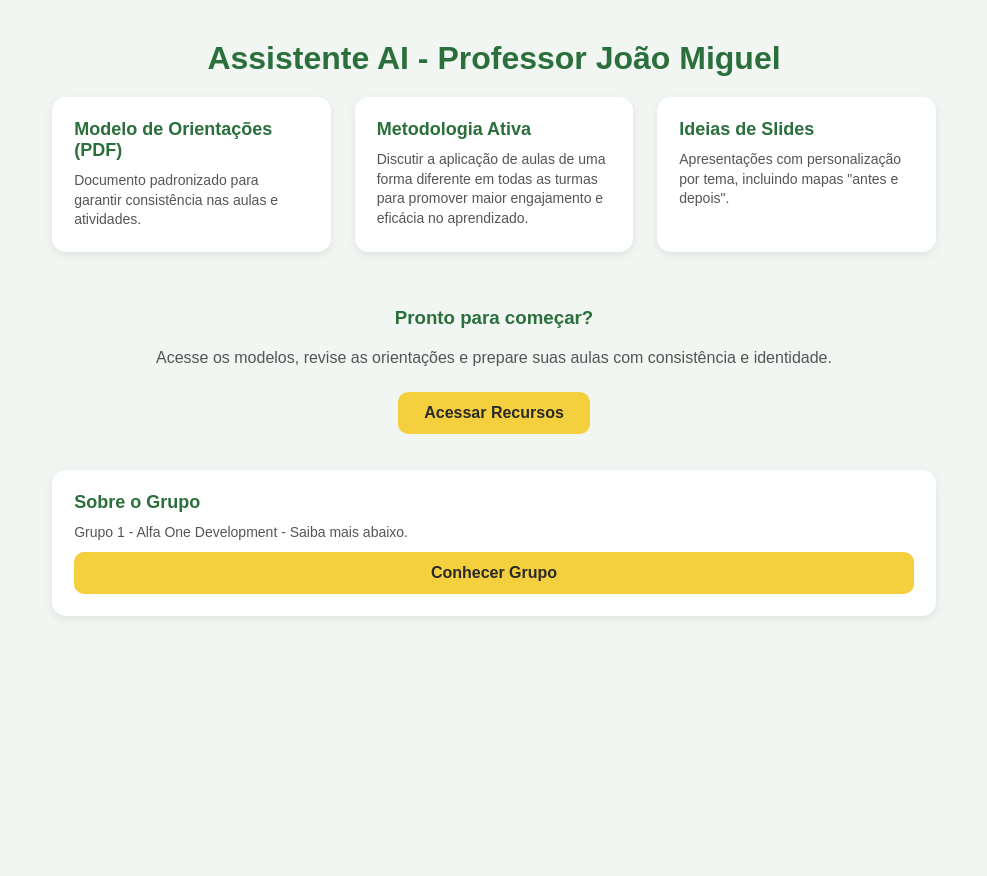
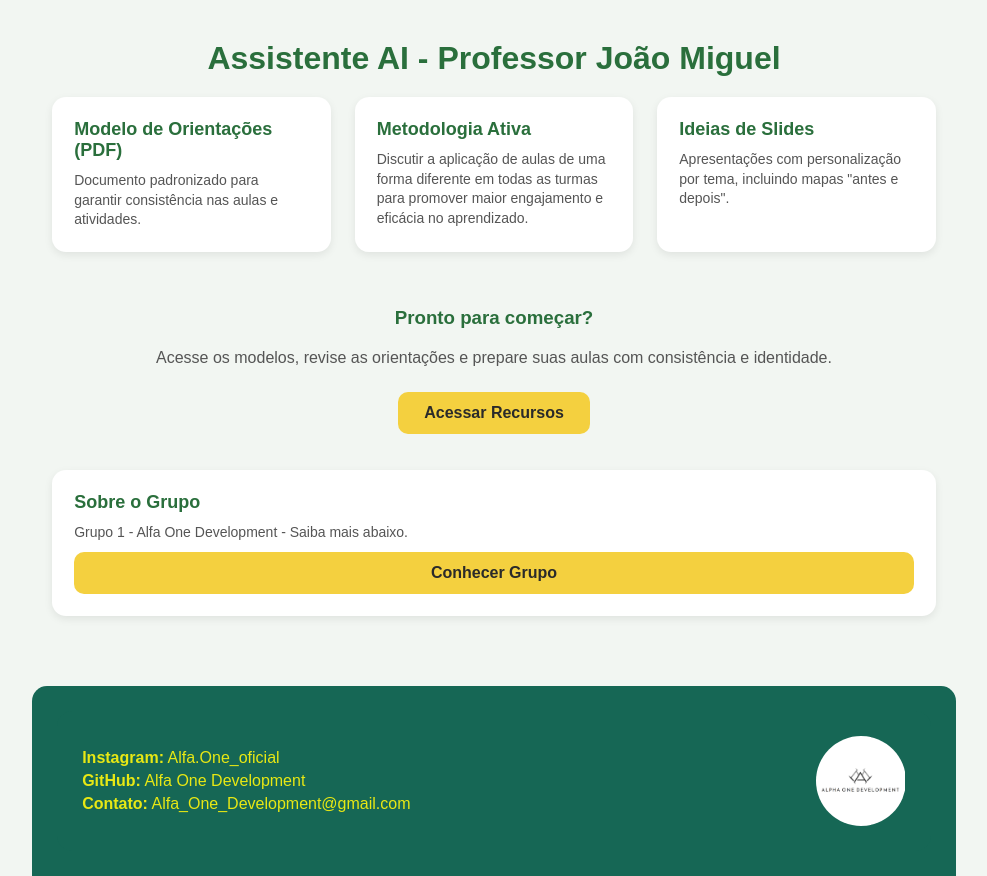
Before and after one commit to Talion2007/Projeto-MSEP-IA-Tutora-SCRUM, a React (Vite) app in the folder react/: page / in a window 1280 px wide. Shown: the whole page, without its empty margins (146-1133 px from the left). Before the commit the page ends 800 px from the top, so only its background shows below. Built offline with nearby package versions, Linux system fonts and the light colour scheme; no server answers.

Commit message:
footer na home

```diff
--- a/react/src/pages/home.jsx
+++ b/react/src/pages/home.jsx
@@ -1,8 +1,10 @@
 import React from "react";
 import "../styles/home.css";
+import logoImg from "../assets/Logo.png";
 
 export default function HomePage() {
   return (
+    <div>
     <div className="container">
       <main className="content">
         <h1 className="section-title">Assistente AI - Professor João Miguel</h1>
@@ -61,6 +63,25 @@ export default function HomePage() {
           </button>
         </div>
       </main>
+
+       <section>
+
+       </section>
+    </div>
+    <footer className="container-footer">
+              <div className="footer">
+
+
+                <div className="footer-contacts">
+                  <p><strong>Instagram:</strong> Alfa.One_oficial</p>
+                  <p><strong>GitHub:</strong> Alfa One Development</p>
+                  <p><strong>Contato:</strong> Alfa_One_Development@gmail.com</p>
+                </div>
+
+
+                <img src={logoImg} alt="Logo" className="logo-img" />
+              </div>
+            </footer>
     </div>
   );
 }
--- a/react/src/styles/home.css
+++ b/react/src/styles/home.css
@@ -1,4 +1,3 @@
-
 * {
   margin: 0;
   padding: 0;
@@ -7,20 +6,22 @@
 }
 
 body {
-    background: #f2f6f2; /* verde clarinho, suave */
+  background: #f2f6f2;
   color: #333;
+  min-height: 100vh;
+  display: flex;
+  flex-direction: column;
 }
-
 
 .container {
   max-width: 1100px;
   margin: 0 auto;
   padding: 40px 20px;
+  flex: 1; /* Faz o conteúdo principal ocupar o espaço disponível */
 }
 
 .section-title,
 .cta-section h3 {
-
   font-weight: bold;
   color: #2a6f3c;
   margin-bottom: 20px;
@@ -48,11 +49,8 @@
 
 .feature-card:hover {
   transform: translateY(-4px);
-    box-shadow: 0px 4px 12px rgba(0,0,0,0.15);
+  box-shadow: 0px 4px 12px rgba(0, 0, 0, 0.15);
 }
-
-
-
 
 .feature-card h4 {
   font-size: 18px;
@@ -65,8 +63,6 @@
   color: #555;
   line-height: 1.4;
 }
-
-
 
 .cta-section {
   margin-top: 55px;
@@ -84,7 +80,7 @@
   font-size: 16px;
   border: none;
   border-radius: 10px;
-    background: #f4d03f; /* amarelo */
+  background: #f4d03f;
   color: #2a2a2a;
   font-weight: bold;
   cursor: pointer;
@@ -95,8 +91,29 @@
   background: #e6bf34;
 }
 
-
-  .features-section{
+.features-section {
   display: flex;
   align-items: center;
 }
+
+
+.container-footer {
+  background-color: #166755;
+  width: 100%;
+  margin-top: 30px; /* Remove qualquer margem lateral */
+  padding: 25px;
+  border-radius: 15px 15px 0 0;
+  display: flex;
+  justify-content: space-between;
+  align-items: center;
+}
+
+
+.container-footer > div {
+  width: 100%;
+  max-width: 1100px;
+  margin: 0 auto;
+  display: flex;
+  justify-content: space-between;
+  align-items: center;
+}
```
Lines whose indentation alone changed are shown as unchanged.
